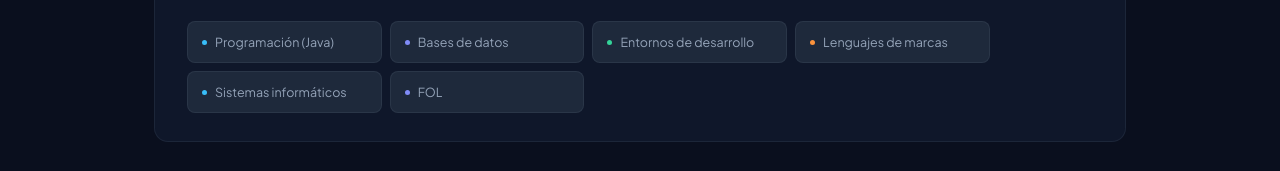
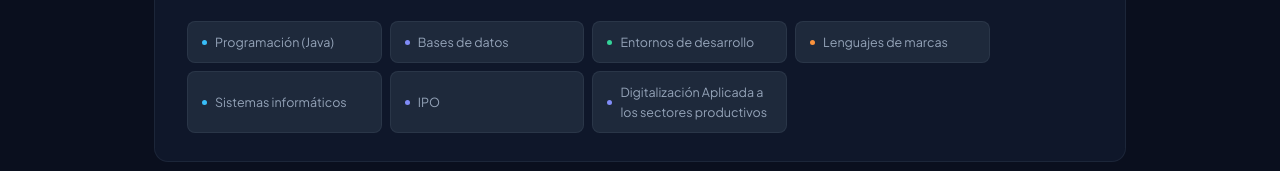
Before and after one commit to alexddios/alexddios.github.io, a plain HTML site: page index.html in a window 1280 px wide. Shown: the part 4332-4503 px from the top of the page. Drawn offline with Linux system fonts and the light colour scheme.

Commit message:
Update index.html

```diff
--- a/index.html
+++ b/index.html
@@ -435,7 +435,8 @@
         <div class="modulo"><div class="dot-m" style="background:var(--acc3)"></div>Entornos de desarrollo</div>
         <div class="modulo"><div class="dot-m" style="background:var(--acc4)"></div>Lenguajes de marcas</div>
         <div class="modulo"><div class="dot-m" style="background:var(--acc)"></div>Sistemas informáticos</div>
-        <div class="modulo"><div class="dot-m" style="background:var(--acc2)"></div>FOL</div>
+        <div class="modulo"><div class="dot-m" style="background:var(--acc2)"></div>IPO</div>
+        <div class="modulo"><div class="dot-m" style="background:var(--acc2)"></div>Digitalización Aplicada a los sectores productivos</div>
       </div>
     </div>
     <div>
```
